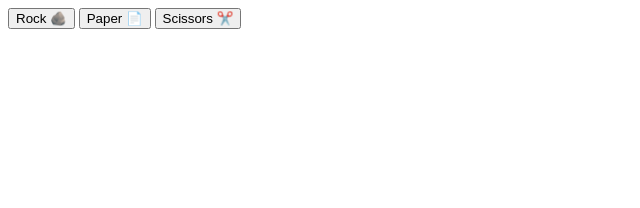
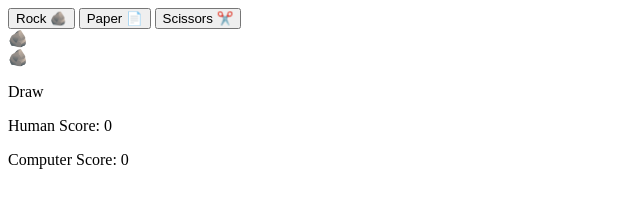
Before and after one commit to MiguelACastro/odin-rock-paper-scissors, a plain HTML site: page index.html in a window 1280 px wide. Both pictures are taken after a click on the button "Rock 🪨". Shown: the whole page, without its empty margins (0-640 px from the left). Drawn offline with Linux system fonts and the light colour scheme.

Commit message:
Display choices, result and scores in the page

```diff
--- a/game.js
+++ b/game.js
@@ -19,6 +19,11 @@ function getComputerChoice() {
 }
 
 function playRound(humanChoice, computerChoice) {
+    const resultNode = document.querySelector("#result > p")
+    if(resultNode) {
+        resultNode.remove()
+    }
+
     let humanChoiceLower = humanChoice.toLowerCase()
     let message
     if (humanChoiceLower == computerChoice) {
@@ -48,10 +53,46 @@ function playRound(humanChoice, computerChoice) {
         message = "Rock beats scissors, you lose!"
         computerScore++
     }
+    const humanChoiceDisplay = document.querySelector("#human-choice")
+    humanChoiceDisplay.textContent = getEmoji(humanChoice)
+
+    const computerChoiceDisplay = document.querySelector("#computer-choice")
+    computerChoiceDisplay.textContent = getEmoji(computerChoice)
+
+    const result = document.createElement("p")
+    result.textContent = message
+
+    document.querySelector("#result").appendChild(result)
+
+    const humanScoreDisplay = document.querySelector("#human-score")
+    humanScoreDisplay.textContent = "Human Score: " + humanScore
+
+    const computerScoreDisplay = document.querySelector("#computer-score")
+    computerScoreDisplay.textContent = "Computer Score: " + computerScore
+
     alert("Computer chose " + computerChoice +
         "\n" + message +
         "\nHuman Score: " + humanScore +
         "\nComputer Score: " + computerScore)
+
+}
+
+function getEmoji(choice) {
+    let emoji
+    switch (choice) {
+        case "rock":
+            emoji = "🪨"
+        break;
+
+        case "paper":
+            emoji = "📄"
+        break;
+
+        case "scissors":
+            emoji = "✂️"
+        break;
+    }
+    return emoji
 }
 
 const buttons = document.querySelectorAll("button")
--- a/index.html
+++ b/index.html
@@ -3,7 +3,7 @@
 <head>
     <meta charset="UTF-8">
     <meta name="viewport" content="width=device-width, initial-scale=1.0">
-    <title>Document</title>
+    <title>Rock, Paper, Scissors</title>
 </head>
 <body>
     <div>
@@ -11,6 +11,14 @@
         <button id="paper">Paper 📄</button>
         <button id="scissors">Scissors ✂️</button>
     </div>
+    <div id="result">
+        <div id="human-choice"></div>
+        <div id="computer-choice"></div>
+    </div>
+    <div id="scores">
+        <p id="human-score">Player score: 0</p>
+        <p id="computer-score">Computer score: 0</p>
+    </div>
     <script src="game.js"></script>
 </body>
 </html>
```
